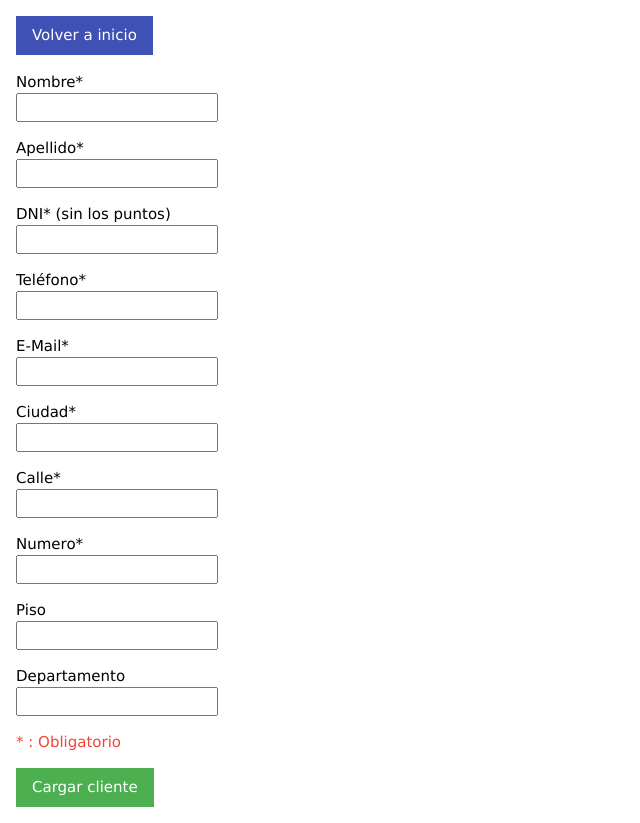
After one commit to LisandroMarcho/biblioteca-php, a PHP site: page /cargarcliente.php in a window 1280 px wide. The commit adds this page. Shown: the whole page, without its empty margins (0-640 px from the left). Run offline with PHP 8.4, Linux system fonts and the light colour scheme.

Commit message:
Formulario de cargar cliente (sin accion PHP)

```diff
--- /dev/null
+++ b/cargarcliente.php
@@ -0,0 +1,70 @@
+<?php
+include_once("conx.php");
+
+if (isset($_POST["cargar"])) {
+    $nom = $_POST["nom"];
+    $ape = $_POST["ape"];
+    $dni = $_POST["dni"];
+    $tel = $_POST["tel"];
+    $email = $_POST["email"];
+    $ciudad = $_POST["ciudad"];
+    $calle = $_POST["calle"];
+    $num = $_POST["num"];
+    if(isset($_POST["piso"])) $piso = $_POST["piso"];
+    else $piso = null;
+    if(isset($_POST["depto"])) $piso = $_POST["depto"];
+    else $depto = null;
+}
+?>
+
+<link rel="stylesheet" href="https://www.w3schools.com/w3css/4/w3.css">
+
+<div class="w3-container">
+    <a href="./" class="w3-button w3-indigo w3-margin-top">Volver a inicio</a> <br>
+    <form method="POST" class="w3-section">
+        <p>
+            <label>Nombre*</label><br>
+            <input type="text" name="nom" required>
+        </p>
+        <p>
+            <label>Apellido*</label><br>
+            <input type="text" name="nom" required>
+        </p>
+        <p>
+            <label>DNI* (sin los puntos)</label><br>
+            <input type="text" name="dni" pattern="[0-9]{1,10}" required>
+        </p>
+        <p>
+            <label>Teléfono*</label><br>
+            <input type="text" name="tel" pattern="[0-9()]{1,30}" required>
+        </p>
+        <p>
+            <label>E-Mail*</label><br>
+            <input type="email" name="email" required>
+        </p>
+        <p>
+            <label>Ciudad*</label><br>
+            <input type="text" name="ciudad" required>
+        </p>
+        <p>
+            <label>Calle*</label><br>
+            <input type="text" name="calle" required>
+        </p>
+        <p>
+            <label>Numero*</label><br>
+            <input type="number" name="num" required pattern="[0-9]">
+        </p>
+        <p>
+            <label>Piso</label><br>
+            <input type="text" name="piso">
+        </p>
+        <p>
+            <label>Departamento</label><br>
+            <input type="text" name="depto">
+        </p>
+        <p class="w3-text-red">
+            * : Obligatorio
+        </p>
+        <input name="cargar" type="submit" value="Cargar cliente" class="w3-button w3-green">
+    </form>
+</div>
--- a/index.php
+++ b/index.php
@@ -7,4 +7,7 @@
     <p>
         <a href="cargarlibro.php" class="w3-button w3-green">Cargar libro</a>
     </p>
+    <p>
+        <a href="cargarcliente.php" class="w3-button w3-green">Cargar cliente</a>
+    </p>
 </div>
```
